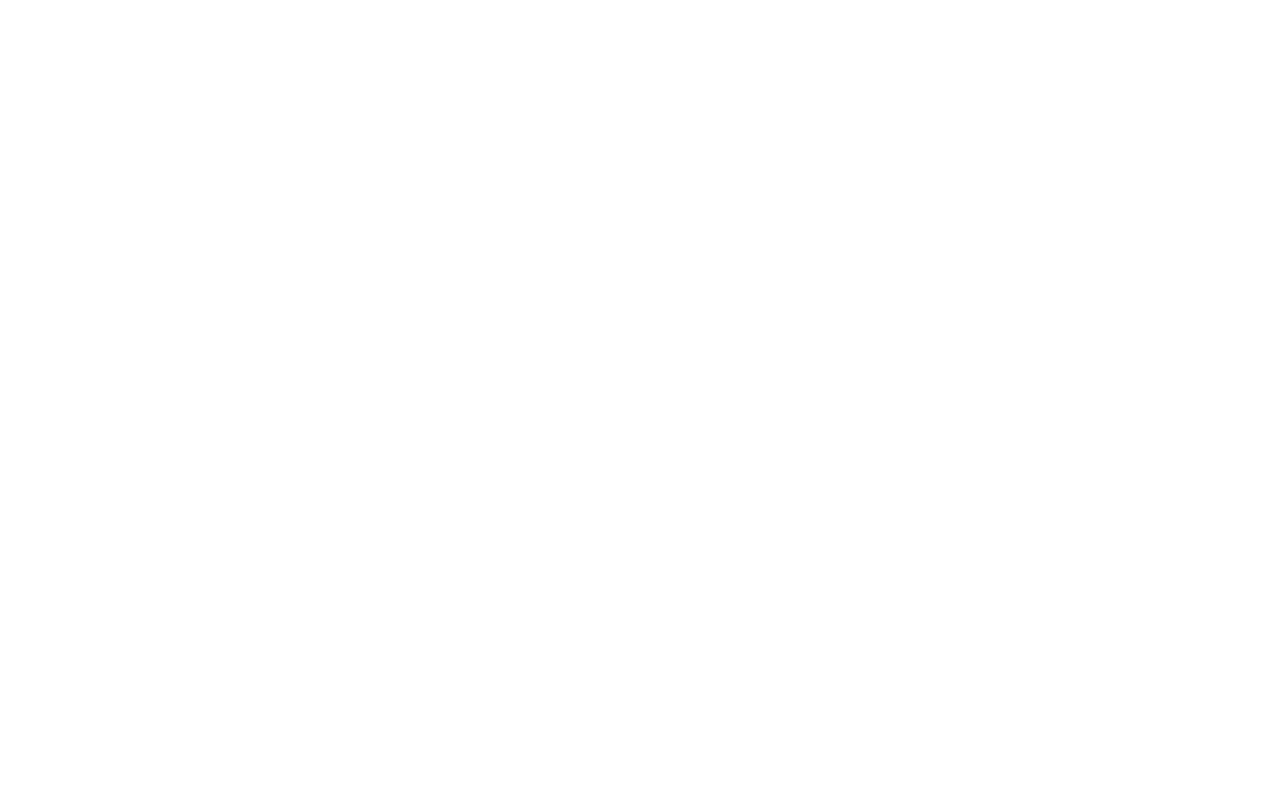
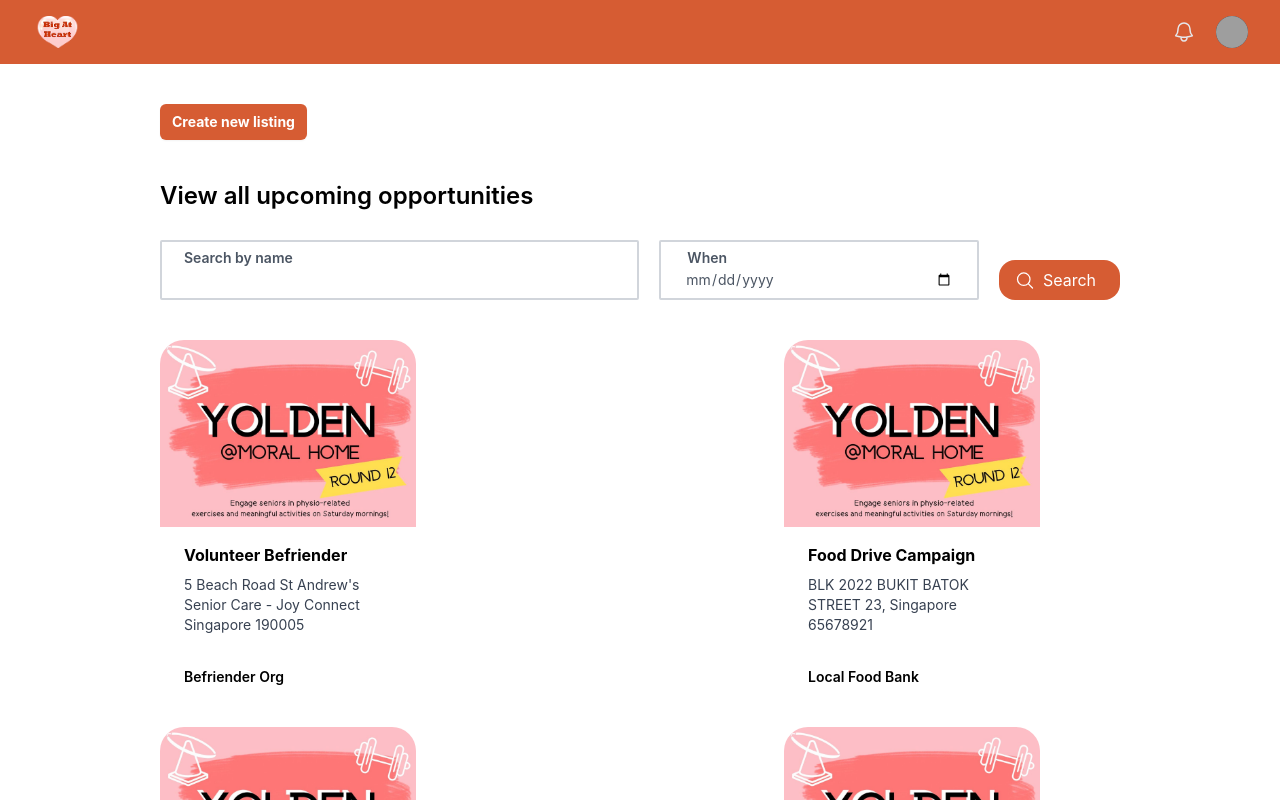
Before and after one commit to CJun1039/VoMA, a React (Create React App) app in the folder frontend/: page /admin in a window 1280 px wide. Before the commit this address had no page. Shown: the top 800 px of the page. Built offline with nearby package versions, Linux system fonts and the light colour scheme; grey boxes are pictures that could not be loaded.

Commit message:
Add admin dashboard

```diff
--- a/frontend/src/App.js
+++ b/frontend/src/App.js
@@ -16,6 +16,7 @@
 
 import UserContext from "./components/context/UserContext";
 import CreateActivity from "./components/CreateActivity/create-activity";
+import AdminDashboard from "./components/AdminDashboard/admin-dashboard";
 
 function App() {
   const [userData, setUserData] = useState(null);
@@ -30,7 +31,10 @@
           <Route path="/events/:eventId" element={<SingleEventPage />} />
           <Route path="/profile" element={<Profile />} />
           <Route path="/particulars" element={<ParticularsForm />} />
+
+          // These routes should be protected.
           <Route path="/new" element={<CreateActivity />} />
+          <Route path="/admin" element={<AdminDashboard />} />
         </Routes>
       </UserContext.Provider>
     </BrowserRouter>
--- /dev/null
+++ b/frontend/src/components/AdminDashboard/admin-dashboard.js
@@ -0,0 +1,27 @@
+import Navbar from "../Navbar/navbar";
+import SearchBar from "../SearchBar/searchBar";
+import AllActivities from "../Dashboard/all-activities";
+import data from "../Dashboard/dashboard.json";
+import { useContext } from "react";
+import UserContext from "../context/UserContext";
+import { useNavigate } from "react-router-dom";
+
+export default function AdminDashboard() {
+  const { userData } = useContext(UserContext);
+  const navigate = useNavigate();
+
+  return (
+    <>
+      <Navbar />
+      <div className="mt-10 pl-40">
+        <button
+          onClick={()=>{navigate("/new")}}
+          className="flex justify-center rounded-md bg-orange-red/80 px-3 py-1.5 text-sm font-bold leading-6 text-white shadow-sm hover:bg-orange-red/90 focus-visible:outline focus-visible:outline-2 focus-visible:outline-offset-2 focus-visible:outline-indigo-600"
+        >
+          Create new listing
+        </button>
+      </div>
+      <AllActivities data={data.allActivities} />
+    </>
+  );
+}
--- a/frontend/src/components/CreateActivity/create-activity.js
+++ b/frontend/src/components/CreateActivity/create-activity.js
@@ -199,13 +199,9 @@
                   Create new activity
                 </button>
               </div>
-
-
             </div>
-
           </div>
         </div>
-
       </form>
     </>
   );
--- a/frontend/src/components/Dashboard/all-activities.js
+++ b/frontend/src/components/Dashboard/all-activities.js
@@ -4,7 +4,7 @@
 export default function AllActivities(props) {
   const { data } = props;
   return (
-    <div className="mx-40">
+    <div className="mx-40 mt-10">
       <div className="text-2xl font-semibold mb-5">
         View all upcoming opportunities
       </div>
--- a/frontend/src/components/Dashboard/dashboard.js
+++ b/frontend/src/components/Dashboard/dashboard.js
@@ -9,8 +9,6 @@
 export default function Dashboard() {
   const { userData } = useContext(UserContext);
 
-
-
   return (
     <>
       <Navbar />
--- a/frontend/src/components/Dashboard/recommended-activities.js
+++ b/frontend/src/components/Dashboard/recommended-activities.js
@@ -5,7 +5,7 @@
   return (
     <div className="mx-40 mt-10">
       <div className="text-2xl font-semibold mb-5">Recommended for you</div>
-      <div className="flex flex-row overflow-x-auto justify-start scrollbar-hide pb-10 ">
+      <div className="flex flex-row overflow-x-auto justify-start scrollbar-hide">
         <div className="flex flex-nowrap">
           {data.map((activity, index) => (
             <ActivityCard key={index} colour={"pink"} data={activity} />
```
